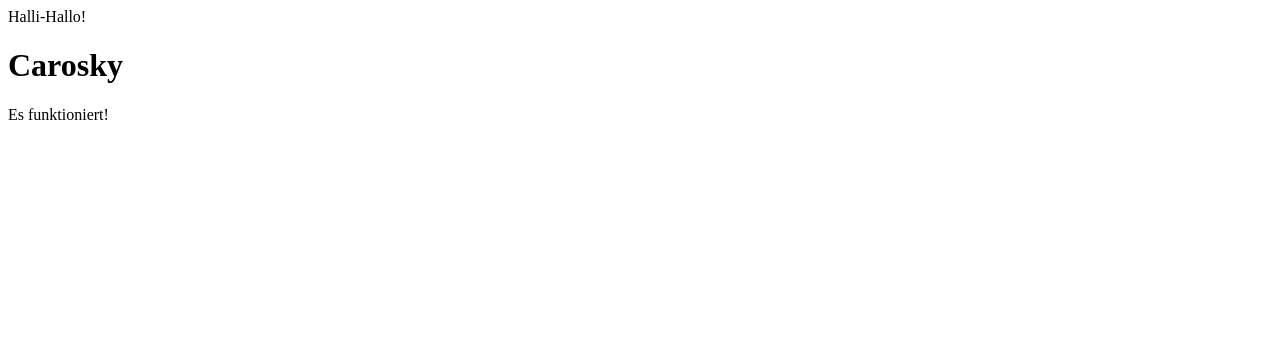
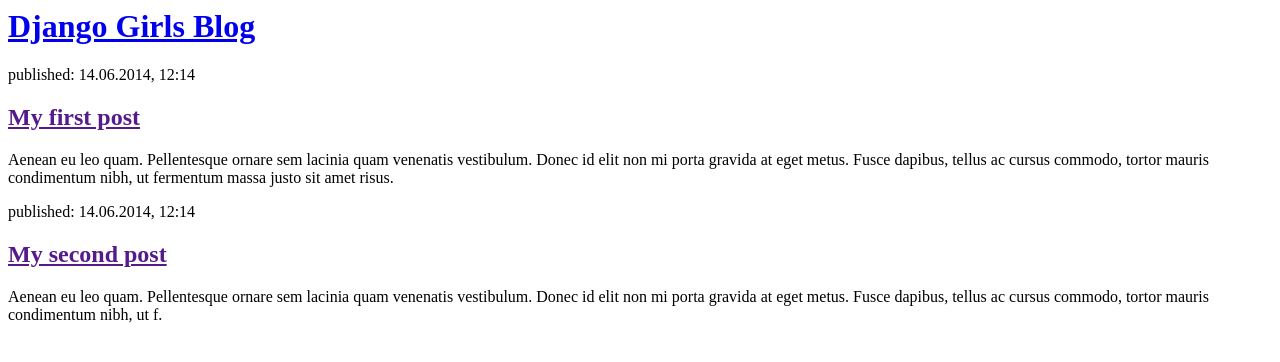
Before and after one commit to charleenklang/my-first-blog, a Django app: page / in a window 1280 px wide. Shown: the top 362 px of the page. Run offline with Django 3.2, Linux system fonts and the light colour scheme.

Commit message:
HTML der Seite seriös g

```diff
--- a/blog/templates/blog/post_list.html
+++ b/blog/templates/blog/post_list.html
@@ -1,10 +1,22 @@
 <html>
     <head>
-        <title>Charly</title>
+        <title>Django Girls blog</title>
     </head>
     <body>
-        <p>Halli-Hallo!</p>
-        <h1>Carosky</h1>
-        <p>Es funktioniert!</p>
+        <div>
+            <h1><a href="/">Django Girls Blog</a></h1>
+        </div>
+
+        <div>
+            <p>published: 14.06.2014, 12:14</p>
+            <h2><a href="">My first post</a></h2>
+            <p>Aenean eu leo quam. Pellentesque ornare sem lacinia quam venenatis vestibulum. Donec id elit non mi porta gravida at eget metus. Fusce dapibus, tellus ac cursus commodo, tortor mauris condimentum nibh, ut fermentum massa justo sit amet risus.</p>
+        </div>
+
+        <div>
+            <p>published: 14.06.2014, 12:14</p>
+            <h2><a href="">My second post</a></h2>
+            <p>Aenean eu leo quam. Pellentesque ornare sem lacinia quam venenatis vestibulum. Donec id elit non mi porta gravida at eget metus. Fusce dapibus, tellus ac cursus commodo, tortor mauris condimentum nibh, ut f.</p>
+        </div>
     </body>
 </html>
```
